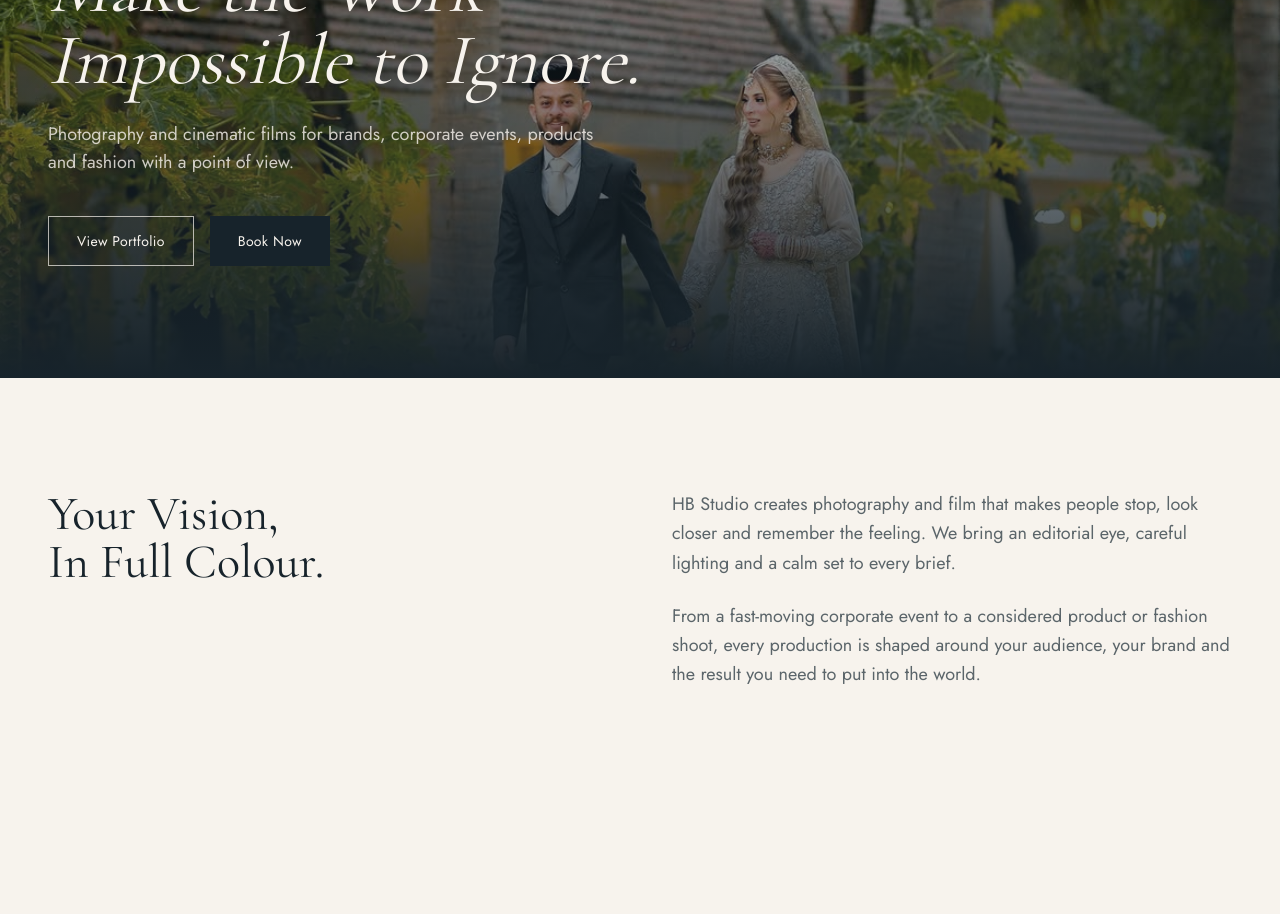
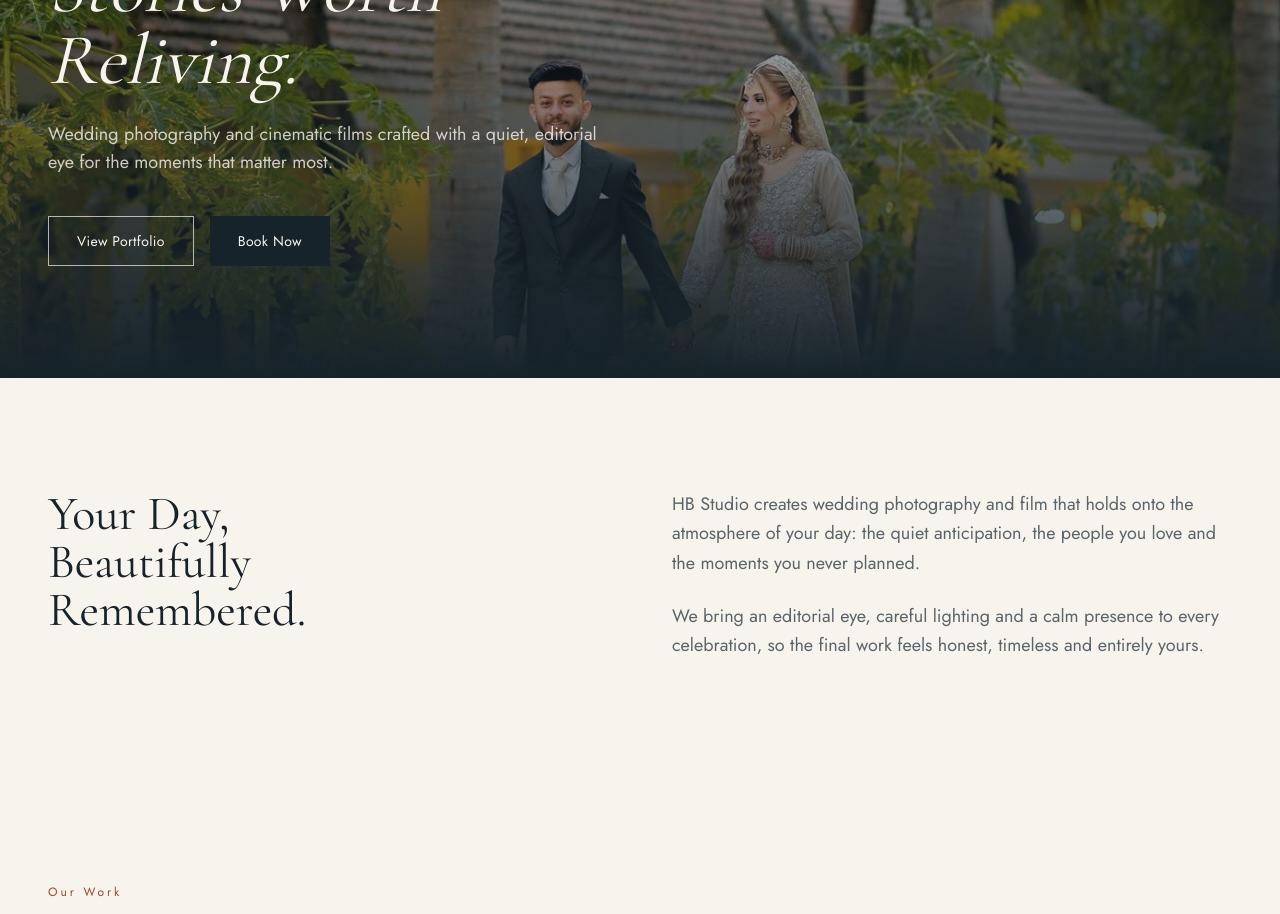
Before and after one commit to waqas588/hb-studio-weddings, a Next.js app: page / in a window 1280 px wide. Shown: the part 500-1414 px from the top of the page. Built offline with nearby package versions, Linux system fonts and the light colour scheme; no server answers.

Commit message:
Updated referecem

```diff
--- a/src/app/packages/page.tsx
+++ b/src/app/packages/page.tsx
@@ -19,29 +19,25 @@ export default function PackagesPage() {
       <Container>
         <SectionHeading
           kicker="Packages"
-          title="Coverage Tiers"
+          title="Our Wedding Packages"
           description="Choose the package that fits your celebration and coverage needs."
         />
 
-        <div className="mt-14 grid gap-8 lg:grid-cols-3">
+        <div className="mt-14 grid gap-10 lg:grid-cols-3">
           {packages.map((pkg) => (
             <div
               key={pkg.slug}
               className={cn(
-                "flex flex-col border p-8",
-                pkg.highlighted ? "border-ink bg-ink text-ivory" : "border-ink/15 bg-ivory"
+                "flex flex-col bg-transparent text-center",
+                pkg.highlighted ? "lg:-translate-y-3" : ""
               )}
             >
-              {pkg.highlighted && (
-                <span className="mb-4 w-fit bg-gold-dark px-3 py-1 text-[10px] tracking-widest2 text-ivory">
-                  Standard
-                </span>
-              )}
-              <h2 className="font-display text-2xl">{pkg.name}</h2>
+              <h2 className="bg-gold-dark px-4 py-3 font-display text-xl text-ivory">
+                {pkg.name}
+              </h2>
               <p
                 className={cn(
-                  "mt-3 text-sm leading-relaxed",
-                  pkg.highlighted ? "text-ivory/70" : "text-charcoal/70"
+                  "mt-6 min-h-12 text-sm leading-relaxed text-charcoal/70"
                 )}
               >
                 {pkg.description}
@@ -49,25 +45,24 @@ export default function PackagesPage() {
 
               <p
                 className={cn(
-                  "mt-6 font-display text-2xl italic",
-                  pkg.highlighted ? "text-gold-light" : "text-gold-dark"
+                  "mt-8 font-display text-2xl text-ink"
                 )}
               >
                 {pkg.priceLabel}
               </p>
 
-              <ul className="mt-6 flex-1 space-y-3">
+              <ul className="mt-8 flex-1 space-y-3 border-t border-gold-dark/40 pt-6">
                 {pkg.features.map((feature) => (
                   <li key={feature} className="flex items-start gap-2.5 text-sm">
                     <Check
                       className={cn(
                         "mt-0.5 h-4 w-4 shrink-0",
-                        pkg.highlighted ? "text-gold-light" : "text-gold-dark"
+                        "text-gold-dark"
                       )}
                       strokeWidth={1.5}
                       aria-hidden="true"
                     />
-                    <span className={pkg.highlighted ? "text-ivory/85" : "text-charcoal/80"}>
+                    <span className="text-charcoal/80">
                       {feature}
                     </span>
                   </li>
@@ -76,7 +71,7 @@ export default function PackagesPage() {
 
               <Button
                 href="/contact"
-                variant={pkg.highlighted ? "secondary" : "ghost"}
+                variant="ghost"
                 className="mt-8"
               >
                 Book Now
--- a/src/app/page.tsx
+++ b/src/app/page.tsx
@@ -3,14 +3,15 @@ import Hero from "@/components/home/Hero";
 import Introduction from "@/components/home/Introduction";
 import FeaturedPortfolio from "@/components/home/FeaturedPortfolio";
 import ServicesOverview from "@/components/home/ServicesOverview";
+import PackagesPreview from "@/components/home/PackagesPreview";
 import WhyUs from "@/components/home/WhyUs";
 import InstagramSection from "@/components/home/InstagramSection";
 import BookingCTA from "@/components/home/BookingCTA";
 
 export const metadata: Metadata = {
-  title: "HB Studio | Commercial Photography & Film",
+  title: "HB Studio Weddings | Photography & Films",
   description:
-    "Commercial photography and cinematic films for brands, corporate events, products and fashion.",
+    "Wedding photography and cinematic films crafted with an editorial eye for the moments that matter most.",
   alternates: { canonical: "/" },
 };
 
@@ -21,6 +22,7 @@ export default function HomePage() {
       <Introduction />
       <FeaturedPortfolio />
       <ServicesOverview />
+      <PackagesPreview />
       <WhyUs />
       <InstagramSection />
       <BookingCTA />
--- a/src/components/home/FeaturedPortfolio.tsx
+++ b/src/components/home/FeaturedPortfolio.tsx
@@ -11,8 +11,9 @@ export default function FeaturedPortfolio() {
       <Container>
         <Reveal className="mb-14 flex flex-col items-start justify-between gap-6 sm:flex-row sm:items-end">
           <SectionHeading
-            title="Recent Work"
-            description="A selection of wedding photography and fashion shoots from recent shoots."
+            kicker="Our Work"
+            title="Frames That Hold A Feeling"
+            description="A selection of wedding photography made to keep the atmosphere, emotion and details of your day close."
           />
           <Button href="/portfolio" variant="ghost" className="shrink-0">
             View Full Portfolio
--- a/src/components/home/Hero.tsx
+++ b/src/components/home/Hero.tsx
@@ -28,7 +28,7 @@ export default function Hero() {
           transition={{ duration: 0.8, ease: [0.22, 1, 0.36, 1] }}
           className="text-xs tracking-widest2 text-gold-light"
         >
-          HB STUDIO / VISUAL PRODUCTION
+          WELCOME TO HB STUDIO WEDDINGS
         </motion.p>
 
         <motion.h1
@@ -37,9 +37,9 @@ export default function Hero() {
           transition={{ duration: 0.9, delay: 0.1, ease: [0.22, 1, 0.36, 1] }}
           className="mt-5 max-w-3xl font-display text-5xl italic leading-[1.1] text-ivory sm:text-6xl md:text-7xl"
         >
-          Make the Work
+          Stories Worth
           <br />
-          Impossible to Ignore.
+          Reliving.
         </motion.h1>
 
         <motion.p
@@ -48,8 +48,8 @@ export default function Hero() {
           transition={{ duration: 0.9, delay: 0.2, ease: [0.22, 1, 0.36, 1] }}
           className="mt-6 max-w-xl text-base leading-relaxed text-ivory/80 sm:text-lg"
         >
-          Photography and cinematic films for brands, corporate events,
-          products and fashion with a point of view.
+          Wedding photography and cinematic films crafted with a quiet,
+          editorial eye for the moments that matter most.
         </motion.p>
 
         <motion.div
--- a/src/components/home/Introduction.tsx
+++ b/src/components/home/Introduction.tsx
@@ -7,21 +7,21 @@ export default function Introduction() {
       <Container className="grid gap-10 lg:grid-cols-12 lg:gap-16">
         <Reveal className="lg:col-span-5">
           <h2 className="font-display text-4xl leading-tight sm:text-5xl">
-            Your Vision,
+            Your Day,
             <br />
-            In Full Colour.
+            Beautifully Remembered.
           </h2>
         </Reveal>
         <Reveal delay={0.1} className="lg:col-span-6 lg:col-start-7">
           <p className="text-lg leading-relaxed text-charcoal/80">
-            HB Studio creates photography and film that makes people stop,
-            look closer and remember the feeling. We bring an editorial eye,
-            careful lighting and a calm set to every brief.
+            HB Studio creates wedding photography and film that holds onto
+            the atmosphere of your day: the quiet anticipation, the people
+            you love and the moments you never planned.
           </p>
           <p className="mt-6 text-lg leading-relaxed text-charcoal/80">
-            From a fast-moving corporate event to a considered product or
-            fashion shoot, every production is shaped around your audience,
-            your brand and the result you need to put into the world.
+            We bring an editorial eye, careful lighting and a calm presence
+            to every celebration, so the final work feels honest, timeless
+            and entirely yours.
           </p>
         </Reveal>
       </Container>
--- /dev/null
+++ b/src/components/home/PackagesPreview.tsx
@@ -0,0 +1,43 @@
+import Link from "next/link";
+import Container from "@/components/ui/Container";
+import SectionHeading from "@/components/ui/SectionHeading";
+import Reveal from "@/components/ui/Reveal";
+import { packages } from "@/data/packages";
+
+export default function PackagesPreview() {
+  return (
+    <section className="section bg-paper">
+      <Container>
+        <Reveal>
+          <SectionHeading
+            kicker="Our Packages"
+            title="Coverage For Every Celebration"
+            description="Choose a considered starting point for your day, then add the people and details that matter to you."
+          />
+        </Reveal>
+
+        <div className="mt-12 grid gap-6 md:grid-cols-3">
+          {packages.map((pkg) => (
+            <Reveal key={pkg.slug} delay={pkg.highlighted ? 0.08 : 0}>
+              <Link
+                href="/packages"
+                className="group block border border-ink/10 bg-ivory text-center transition-transform duration-500 hover:-translate-y-1"
+              >
+                <h3 className="bg-gold-dark px-4 py-3 font-display text-xl text-ivory">
+                  {pkg.name}
+                </h3>
+                <p className="px-6 pb-8 pt-7 font-display text-2xl text-ink">
+                  {pkg.priceLabel}
+                </p>
+                <span className="inline-block border-b border-ink/30 pb-1 text-xs tracking-widest2 text-charcoal/60 transition-colors group-hover:border-gold-dark group-hover:text-gold-dark">
+                  View Package
+                </span>
+                <div className="h-8" aria-hidden="true" />
+              </Link>
+            </Reveal>
+          ))}
+        </div>
+      </Container>
+    </section>
+  );
+}
--- a/src/components/home/ServicesOverview.tsx
+++ b/src/components/home/ServicesOverview.tsx
@@ -18,8 +18,8 @@ export default function ServicesOverview() {
         <Reveal>
           <SectionHeading
             kicker="What We Offer"
-            title="Visuals With A Point Of View"
-            description="From high-energy corporate events to tactile product and fashion campaigns, each service is built around the way your audience sees you."
+            title="Photography & Films With Feeling"
+            description="From intimate portraits to the full energy of your celebration, we create work that lets you return to how it felt."
           />
         </Reveal>
 
```
Also changed, not shown: 1 other file (tests, documents, lock files or other folders).
